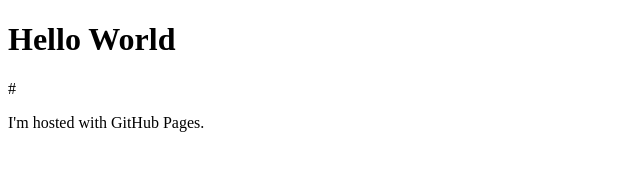
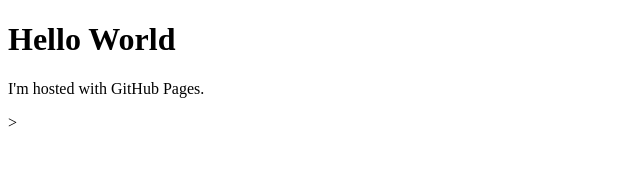
Before and after one commit to Splashaudio/splashaudio.github.io, a plain HTML site: page index.html in a window 1280 px wide. Shown: the whole page, without its empty margins (0-640 px from the left). Drawn offline with Linux system fonts and the light colour scheme.

Commit message:
Update index.html

```diff
--- a/index.html
+++ b/index.html
@@ -2,6 +2,6 @@
 <html>
 <body>
 <h1>Hello World</h1>
-#<p>I'm hosted with GitHub Pages.</p>
+<!<p>I'm hosted with GitHub Pages.</p>>
 </body>
 </html>
```
